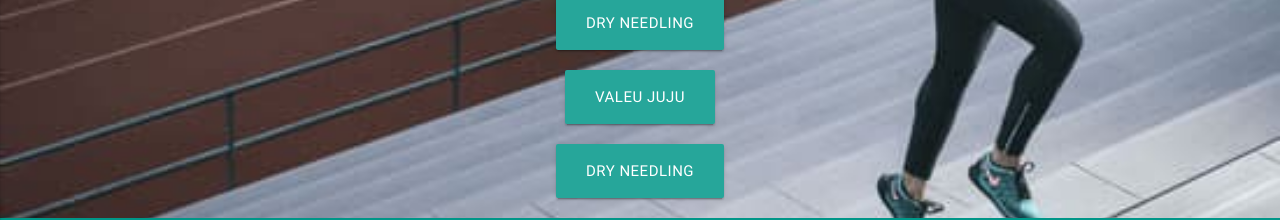
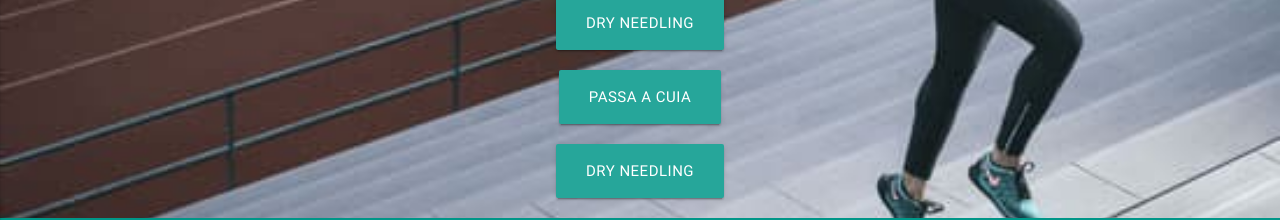
Before and after one commit to FaculdadeOnline/faculdadeonline.github.io, a plain HTML site: page index.html in a window 1280 px wide. Shown: the part 278-498 px from the top of the page. Drawn offline with nearby package versions, Linux system fonts and the light colour scheme.

Commit message:
Update index.html

```diff
--- a/index.html
+++ b/index.html
@@ -39,7 +39,7 @@
         </div>
 
  	<div class="row center">
-          <a href="https://go.hotmart.com/N34881646P" class="btn-large waves-effect waves-light teal lighten-1">valeu juju</a>
+          <a href="https://go.hotmart.com/N34881646P" class="btn-large waves-effect waves-light teal lighten-1">passa a cuia</a>
         </div>
 
  	<div class="row center">
```
